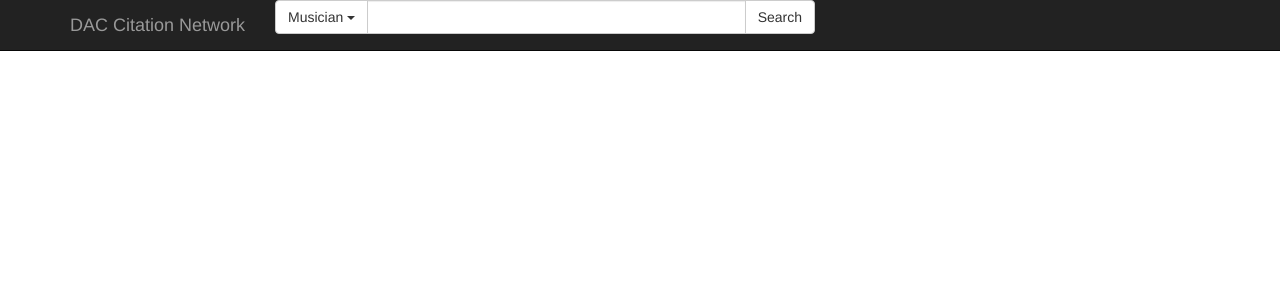
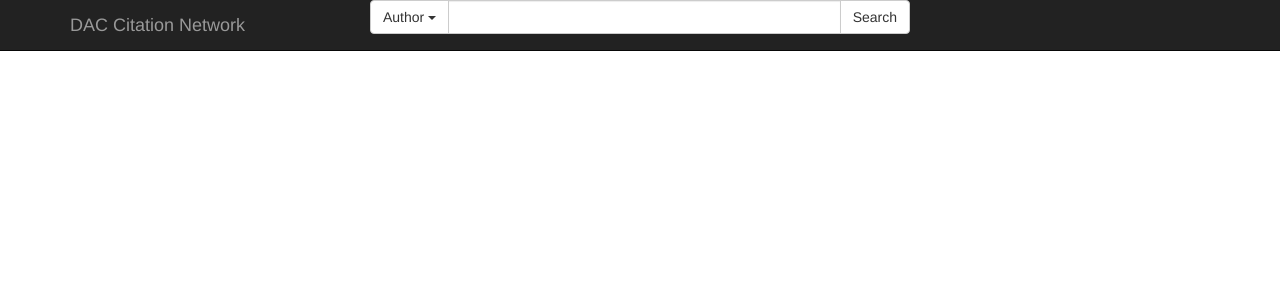
Before and after one commit to ArinT/dac-network, a Django app: page /proto1 in a window 1280 px wide. Shown: the top 300 px of the page. Run offline with Django 3.2, Linux system fonts and the light colour scheme; some libraries are stand-ins or nearby versions.

Commit message:
prototype templates

```diff
--- /dev/null
+++ b/static/css/styles.css
@@ -0,0 +1,19 @@
+body { padding-top: 40px; }
+@media screen and (max-width: 768px) {
+    body { padding-top: 0px; }
+}
+.center {
+     float: none;
+     margin-left: auto;
+     margin-right: auto;
+}
+#searchbox {
+     float: none;
+     margin-left: auto;
+     margin-right: auto;
+     margin-top: auto;
+     margin-top: auto;
+    }
+    .nav-collapse{
+    margin-right: 50%;
+}
--- a/templates/proto1.html
+++ b/templates/proto1.html
@@ -11,6 +11,8 @@
 
     <!-- Bootstrap core CSS -->
     <link href="/static/css/bootstrap.min.css" rel="stylesheet">
+    <link href="/static/css/styles.css" type = "text/css"  rel="stylesheet" media="all">
+
 
   </head>
 
@@ -34,13 +36,12 @@
                         <div class="input-group">
                             <div class="input-group-btn">
                                 <button type="button" class="btn btn-default dropdown-toggle" data-toggle="dropdown" name = query_type>
-                                    Musician
+                                    Author
                                     <span class="caret"></span></button>
                                 <ul class="dropdown-menu">
-                                    <li><a href="/">Musician</a></li>
-                                    <li><a href="search_band">Band</a></li>
-                                    <li><a href="search_album">Album</a></li>
-                                    <li><a href="search_instrument">Instrument</a></li>
+                                    <li><a href="#">Author</a></li>
+                                    <li><a href="#">Paper</a></li>
+                                    <li><a href="#">Topic</a></li>
                                 </ul>
                             </div>
                             <!-- /btn-group -->
@@ -60,12 +61,6 @@
     <!-- Main jumbotron for a primary marketing message or call to action -->
 
 
-    <div class="container">
-
-      <footer>
-        <p>&copy; Company 2014</p>
-      </footer>
-    </div> <!-- /container -->
     <script src="/static/js/bootstrap.min.js"></script>
     <!--<script src="/static/js/d3.min.js" charset="utf-8"></script>-->
     <!--<script src="/static/js/network_graph.js" charset="utf-8"></script>-->
```
Also changed, not shown: templates/proto2.html (+4 -11 lines), templates/proto3.html (+4 -11 lines).
